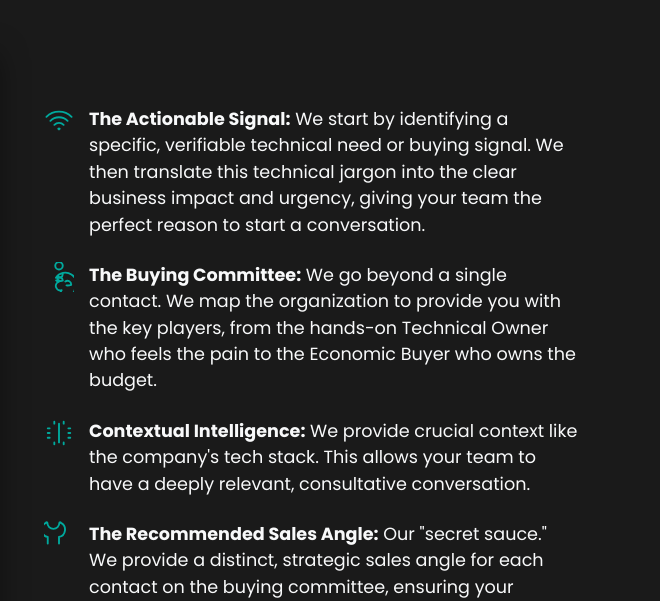
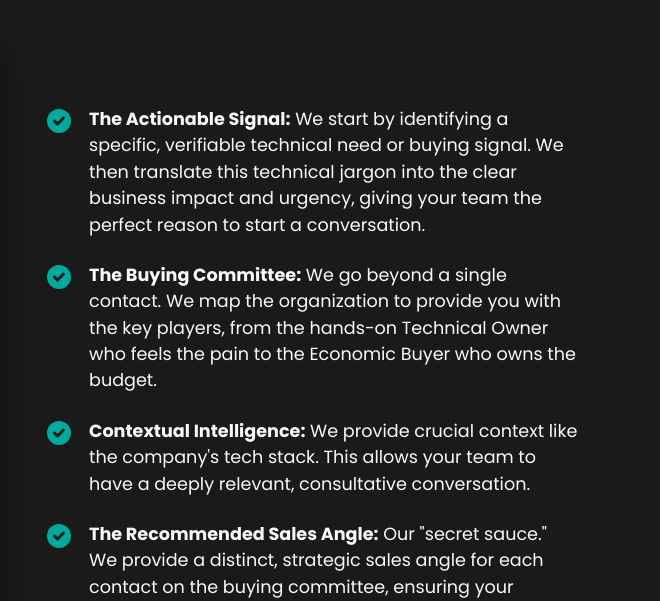
Before and after one commit to Laskr/laskrconsulting-site, a plain HTML site: page index.html in a window 1280 px wide. Shown: the part 1340-1941 px from the top of the page, 620-1280 px from the left. Drawn offline with nearby package versions, Linux system fonts and the light colour scheme.

Commit message:
Add new icons and checkmarks to feature list

```diff
--- a/index.html
+++ b/index.html
@@ -212,30 +212,30 @@
                 <div class="col-lg-6">
                     <ul class="feature-list">
                         <li>
-                            <!-- NEW ICON: Signal -->
-                            <svg class="icon" xmlns="http://www.w3.org/2000/svg" fill="none" viewBox="0 0 24 24" stroke-width="1.5" stroke="currentColor">
-                                <path stroke-linecap="round" stroke-linejoin="round" d="M8.288 15.038a5.25 5.25 0 017.424 0M5.106 11.856c3.807-3.808 9.98-3.808 13.788 0M1.924 8.674c5.565-5.565 14.587-5.565 20.152 0M12.53 18.22l-.53.53-.53-.53a.75.75 0 011.06 0z" />
+                            <!-- NEW CHECKMARK ICON -->
+                            <svg class="icon" xmlns="http://www.w3.org/2000/svg" viewBox="0 0 20 20" fill="currentColor">
+                                <path fill-rule="evenodd" d="M10 18a8 8 0 100-16 8 8 0 000 16zm3.707-9.293a1 1 0 00-1.414-1.414L9 10.586 7.707 9.293a1 1 0 00-1.414 1.414l2 2a1 1 0 001.414 0l4-4z" clip-rule="evenodd" />
                             </svg>
                             <div><strong>The Actionable Signal:</strong> We start by identifying a specific, verifiable technical need or buying signal. We then translate this technical jargon into the clear business impact and urgency, giving your team the perfect reason to start a conversation.</div>
                         </li>
                         <li>
-                            <!-- NEW ICON: User Group -->
-                            <svg class="icon" xmlns="http://www.w3.org/2000/svg" fill="none" viewBox="0 0 24 24" stroke-width="1.5" stroke="currentColor">
-                                <path stroke-linecap="round" stroke-linejoin="round" d="M18 18.72a9.094 9.094 0 003.741-.479 3 3 0 00-4.682-2.72m-7.5-2.962a3 3 0 0115 9.75a3 3 0 01-4.5 2.548m-2.223 2.223a3 3 0 01-3.741-4.479A3 3 0 0112 15.75a3 3 0 01-2.25-1.007M15 9.75a3 3 0 01-4.5 2.548m0 0a3 3 0 014.5 2.548m0 0a3 3 0 01-4.5-2.548M12 6a3 3 0 110-6 3 3 0 010 6z" />
+                            <!-- NEW CHECKMARK ICON -->
+                            <svg class="icon" xmlns="http://www.w3.org/2000/svg" viewBox="0 0 20 20" fill="currentColor">
+                                <path fill-rule="evenodd" d="M10 18a8 8 0 100-16 8 8 0 000 16zm3.707-9.293a1 1 0 00-1.414-1.414L9 10.586 7.707 9.293a1 1 0 00-1.414 1.414l2 2a1 1 0 001.414 0l4-4z" clip-rule="evenodd" />
                             </svg>
                             <div><strong>The Buying Committee:</strong> We go beyond a single contact. We map the organization to provide you with the key players, from the hands-on Technical Owner who feels the pain to the Economic Buyer who owns the budget.</div>
                         </li>
                         <li>
-                            <!-- NEW ICON: Microchip -->
-                            <svg class="icon" xmlns="http://www.w3.org/2000/svg" fill="none" viewBox="0 0 24 24" stroke-width="1.5" stroke="currentColor">
-                                <path stroke-linecap="round" stroke-linejoin="round" d="M8.25 3v1.5M4.5 8.25H3m18 0h-1.5M4.5 12H3m18 0h-1.5m-15 3.75H3m18 0h-1.5M8.25 21v-1.5M15.75 3v1.5M12 4.5v15M15.75 21v-1.5" />
+                            <!-- NEW CHECKMARK ICON -->
+                            <svg class="icon" xmlns="http://www.w3.org/2000/svg" viewBox="0 0 20 20" fill="currentColor">
+                                <path fill-rule="evenodd" d="M10 18a8 8 0 100-16 8 8 0 000 16zm3.707-9.293a1 1 0 00-1.414-1.414L9 10.586 7.707 9.293a1 1 0 00-1.414 1.414l2 2a1 1 0 001.414 0l4-4z" clip-rule="evenodd" />
                             </svg>
                             <div><strong>Contextual Intelligence:</strong> We provide crucial context like the company's tech stack. This allows your team to have a deeply relevant, consultative conversation.</div>
                         </li>
                         <li>
-                            <!-- NEW ICON: Light Bulb -->
-                            <svg class="icon" xmlns="http://www.w3.org/2000/svg" fill="none" viewBox="0 0 24 24" stroke-width="1.5" stroke="currentColor">
-                                <path stroke-linecap="round" stroke-linejoin="round" d="M12 18v-5.25m0 0a6.01 6.01 0 001.5-11.259.6.6 0 00-1.2 0 4.803 4.803 0 01-9.606 0 .6.6 0 00-1.2 0 6.01 6.01 0 001.5 11.259v5.25" />
+                            <!-- NEW CHECKMARK ICON -->
+                            <svg class="icon" xmlns="http://www.w3.org/2000/svg" viewBox="0 0 20 20" fill="currentColor">
+                                <path fill-rule="evenodd" d="M10 18a8 8 0 100-16 8 8 0 000 16zm3.707-9.293a1 1 0 00-1.414-1.414L9 10.586 7.707 9.293a1 1 0 00-1.414 1.414l2 2a1 1 0 001.414 0l4-4z" clip-rule="evenodd" />
                             </svg>
                             <div><strong>The Recommended Sales Angle:</strong> Our "secret sauce." We provide a distinct, strategic sales angle for each contact on the buying committee, ensuring your outreach is not just personalized, but surgically precise.</div>
                         </li>
```
